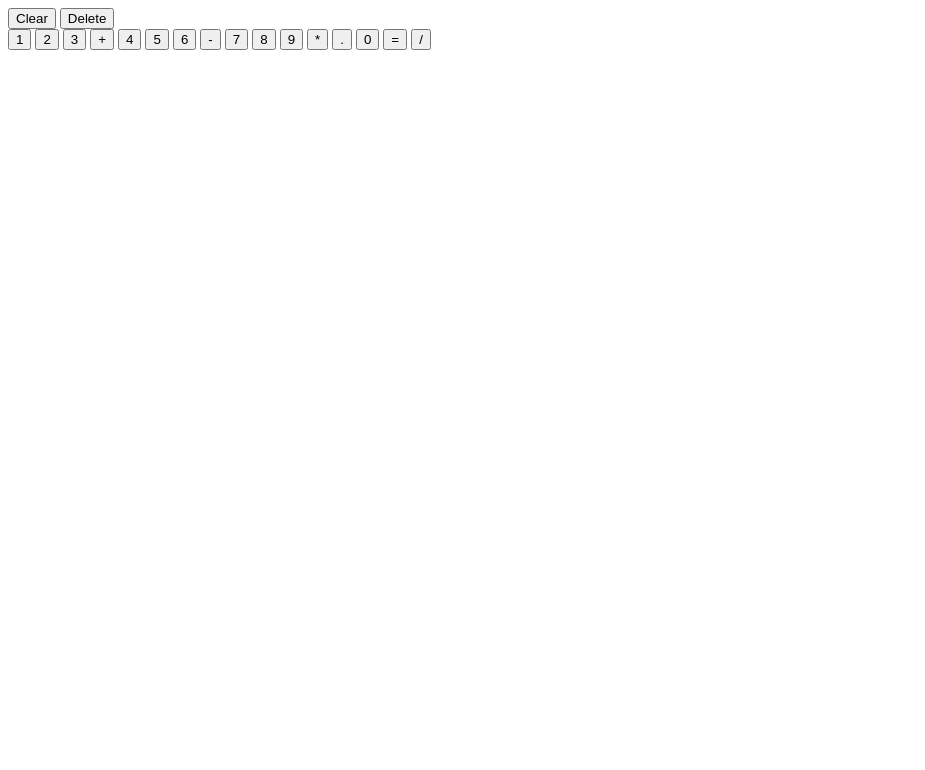
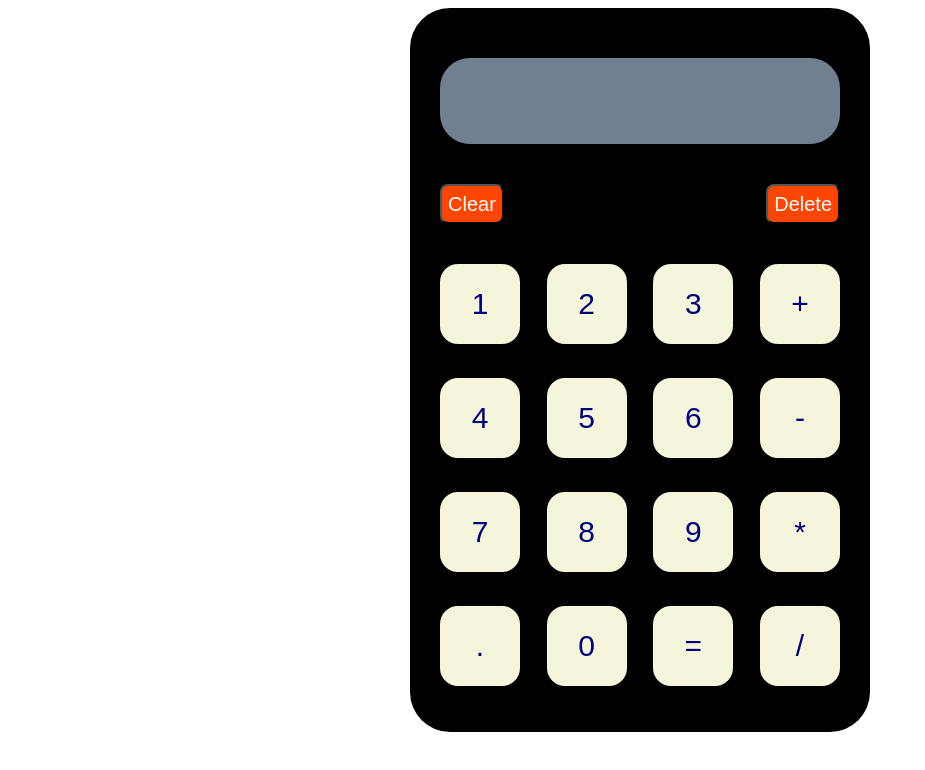
Before and after one commit to Milavpatel/calculator, a plain HTML site: page index.html in a window 1280 px wide. Shown: the whole page, without its empty margins (0-925 px from the left). Drawn offline with Linux system fonts and the light colour scheme.

Commit message:
Added the link refrence of css file to html file and added the css required for the calculator

```diff
--- a/index.html
+++ b/index.html
@@ -3,6 +3,7 @@
 <head>
     <meta charset="UTF-8" />
     <title>Calculator</title>
+    <link rel="stylesheet" href="style.css">
 </head>
 <body>
     <div class="calculator">
--- /dev/null
+++ b/style.css
@@ -0,0 +1,59 @@
+body{
+    display: flex;
+    justify-content: center;
+    align-items: center;
+}
+.calculator{
+    display: flex;
+    flex-direction: column;
+    width: 400px;
+    border-radius: 40px;
+    background-color: black;
+    color: white;
+    padding: 30px;
+}
+
+.display{
+    display: flex;
+    height: 70px;
+    background-color:slategray;
+    color: chartreuse;
+    padding: 8px;
+    border-radius: 30px;
+    margin-bottom:40px ;
+    margin-top: 20px;
+}
+
+.extra{
+    display: flex;
+    justify-content: space-between;
+    margin-bottom:40px;
+}
+
+.clear,.delete{
+    height: 40px;
+    border-radius: 4px;
+    font-size: 20px;
+    border-radius: 8px;
+    background-color:orangered;
+    color: white;
+}
+
+.math{
+    display: flex;
+    flex-wrap: wrap;
+    justify-content: space-between;
+    gap:18px;
+}
+
+.btn{
+    border-radius:18px;
+    height: 80px;
+    width: 80px;
+    font-size: 30px;
+    margin-bottom: 16px;
+    background-color:beige;
+    color:navy;
+    padding: 0%;
+    border: 0cap;
+}
```
